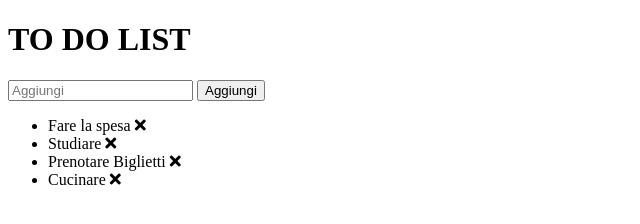
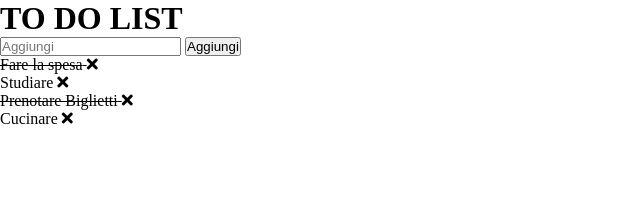
Before and after one commit to GiulsV/vue-todolist, a plain HTML site: page index.html in a window 1280 px wide. Shown: the whole page, without its empty margins (0-640 px from the left). Drawn offline with nearby package versions, Linux system fonts and the light colour scheme.

Commit message:
Milestone 2 - testo sbarrato se done=true

```diff
--- a/css/style.css
+++ b/css/style.css
@@ -0,0 +1,9 @@
+*{
+    padding: 0;
+    margin: 0;
+    box-sizing: border-box;
+}
+
+.task-done{
+    text-decoration: line-through;
+}
--- a/index.html
+++ b/index.html
@@ -20,10 +20,10 @@
             <button>Aggiungi</button>
 
             <ul v-if="todos.length > 0">
-                <li v-for="(item, i) in todos" :key="i">
+                <li v-for="(item, i) in todos" class="todo" :key="i"  :class="taskDone(i)">
                     <div class="todo-item">
-                        <span>{{item.text}}</span>
-                        <i class="fas fa-times" @click="deleteItem(index)"></i>
+                        <span @click="taskToggle(item)">{{item.text}}</span>
+                        <i class="fas fa-times" @click="deleteItem(i)"></i>
                     </div>
                 </li>
             </ul>
--- a/script/script.js
+++ b/script/script.js
@@ -50,12 +50,25 @@ const app = new Vue({
             }
         },
 
+        taskDone(index) {
+            if (this.todos[index].done === true) {
+                return 'task-done';
+            }
+        },
+
+        taskToggle(item) {
+            if (item.done === true) {
+                item.done = false;
+            } else {
+                item.done = true;
+            }
+        },
 
         // MILESTONE 2
         // Visualizzare a fianco ad ogni item ha una “x”: cliccando su di essa, il todo viene rimosso dalla lista.
 
         deleteItem(index){
-            this.todos.splice(index,1);
+            this.todos.splice(index, 1);
         }
     }
 });
```
